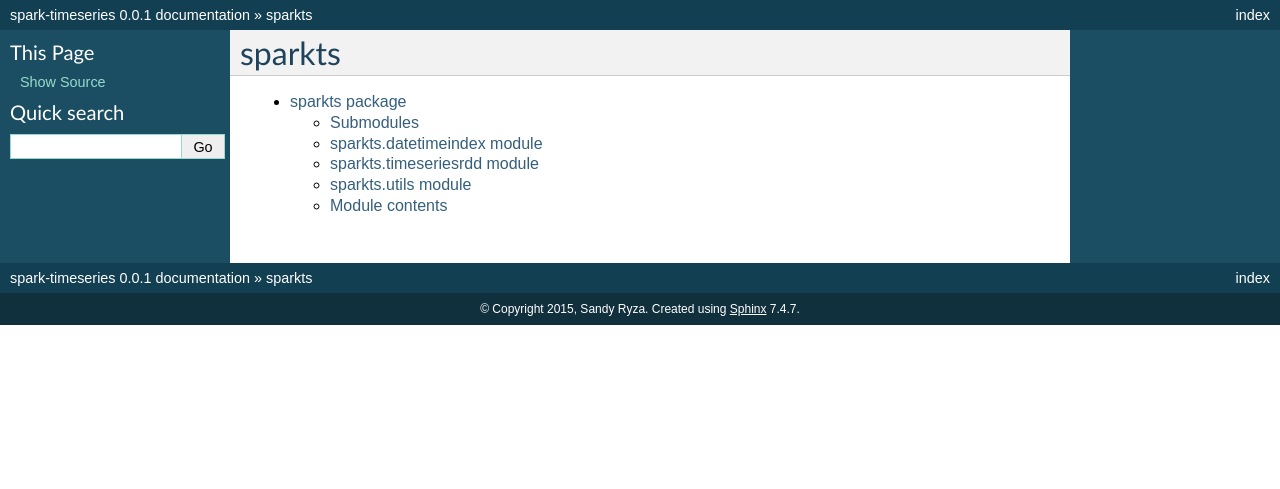
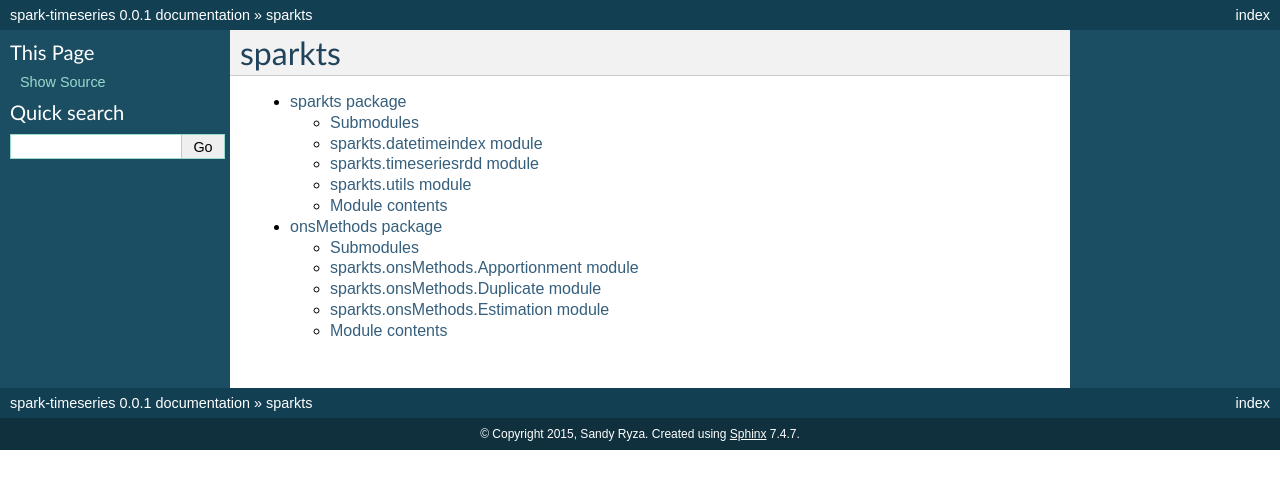
Before and after one commit to SteveBall/SML, a Sphinx documentation site: the page built from python/source/modules.rst, in a window 1280 px wide. Shown: the top 489 px of the page. Built offline with Sphinx 7.4.7, drawn with Linux system fonts in a browser that asks for light colours.

Commit message:
Added onsMethods to Sphinx

```diff
--- a/python/source/modules.rst
+++ b/python/source/modules.rst
@@ -5,3 +5,4 @@ sparkts
    :maxdepth: 4
 
    sparkts
+   onsMethods
--- /dev/null
+++ b/python/source/onsMethods.rst
@@ -0,0 +1,38 @@
+onsMethods package
+==================
+
+Submodules
+----------
+
+sparkts.onsMethods.Apportionment module
+---------------------------------------
+
+.. automodule:: sparkts.onsMethods.Apportionment
+    :members:
+    :undoc-members:
+    :show-inheritance:
+
+sparkts.onsMethods.Duplicate module
+-----------------------------------
+
+.. automodule:: sparkts.onsMethods.Duplicate
+    :members:
+    :undoc-members:
+    :show-inheritance:
+
+sparkts.onsMethods.Estimation module
+------------------------------------
+
+.. automodule:: sparkts.onsMethods.Estimation
+    :members:
+    :undoc-members:
+    :show-inheritance:
+
+
+Module contents
+---------------
+
+.. automodule:: sparkts.onsMethods
+    :members:
+    :undoc-members:
+    :show-inheritance:
```
